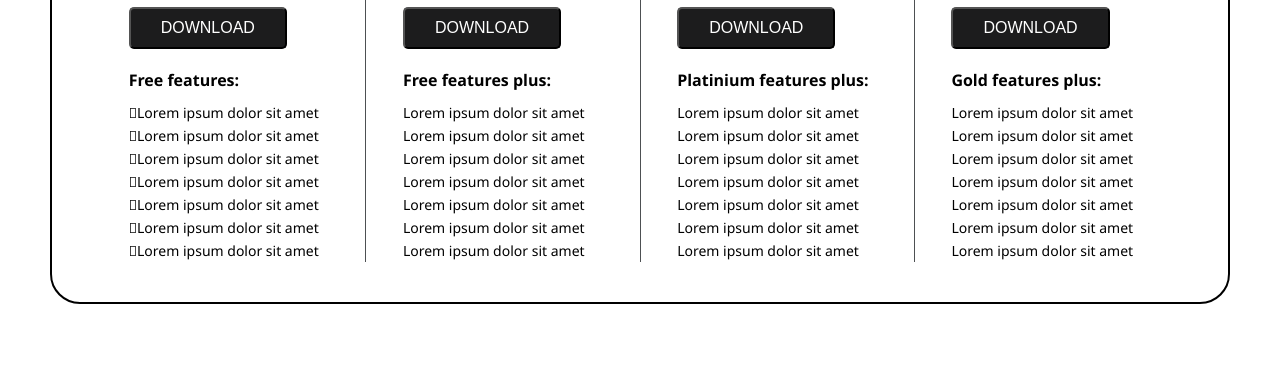
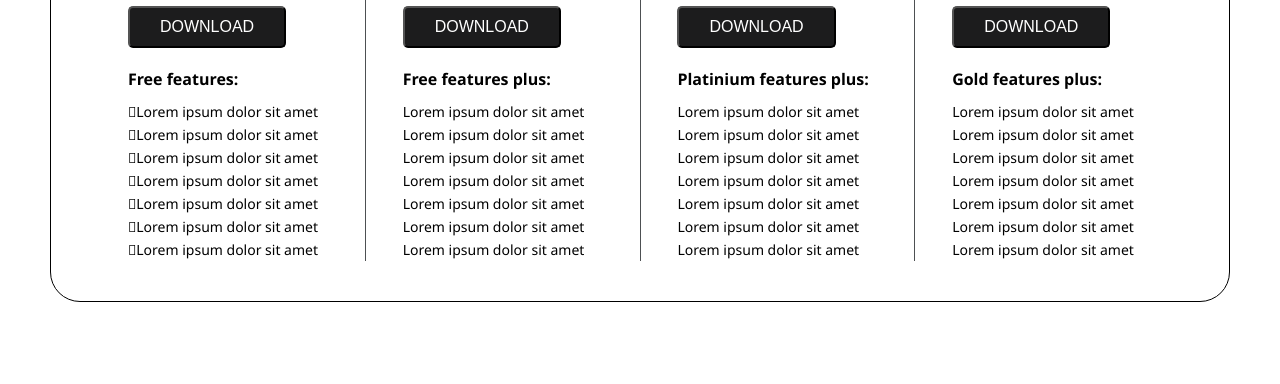
Before and after one commit to DaWei8/dx-pricing, a plain HTML site: page index.html in a window 1280 px wide. Shown: the part 532-916 px from the top of the page. Drawn offline with Linux system fonts and the light colour scheme.

Commit message:
made a minor correction

```diff
--- a/styles.css
+++ b/styles.css
@@ -78,18 +78,6 @@ li {
     padding-left: 10px;
 }
 
-.pricing-plan-sections {
-}
-
-/* .diamond {
-    background: azure;
-}
-.gold {
-    background: rgba(248, 212, 7, 0.197);
-}
-.platinum {
-    background: rgba(0, 128, 62, 0.129);
-} */
 
 .pps-container {
     margin: 0 auto;
@@ -99,7 +87,7 @@ li {
     padding: 20px;
     padding-inline: 40px;
     border-radius: 30px;
-    border: 2px solid black;
+    border: 1px solid black;
     -webkit-border-radius: 30px;
     -moz-border-radius: 30px;
     -ms-border-radius: 30px;
```
